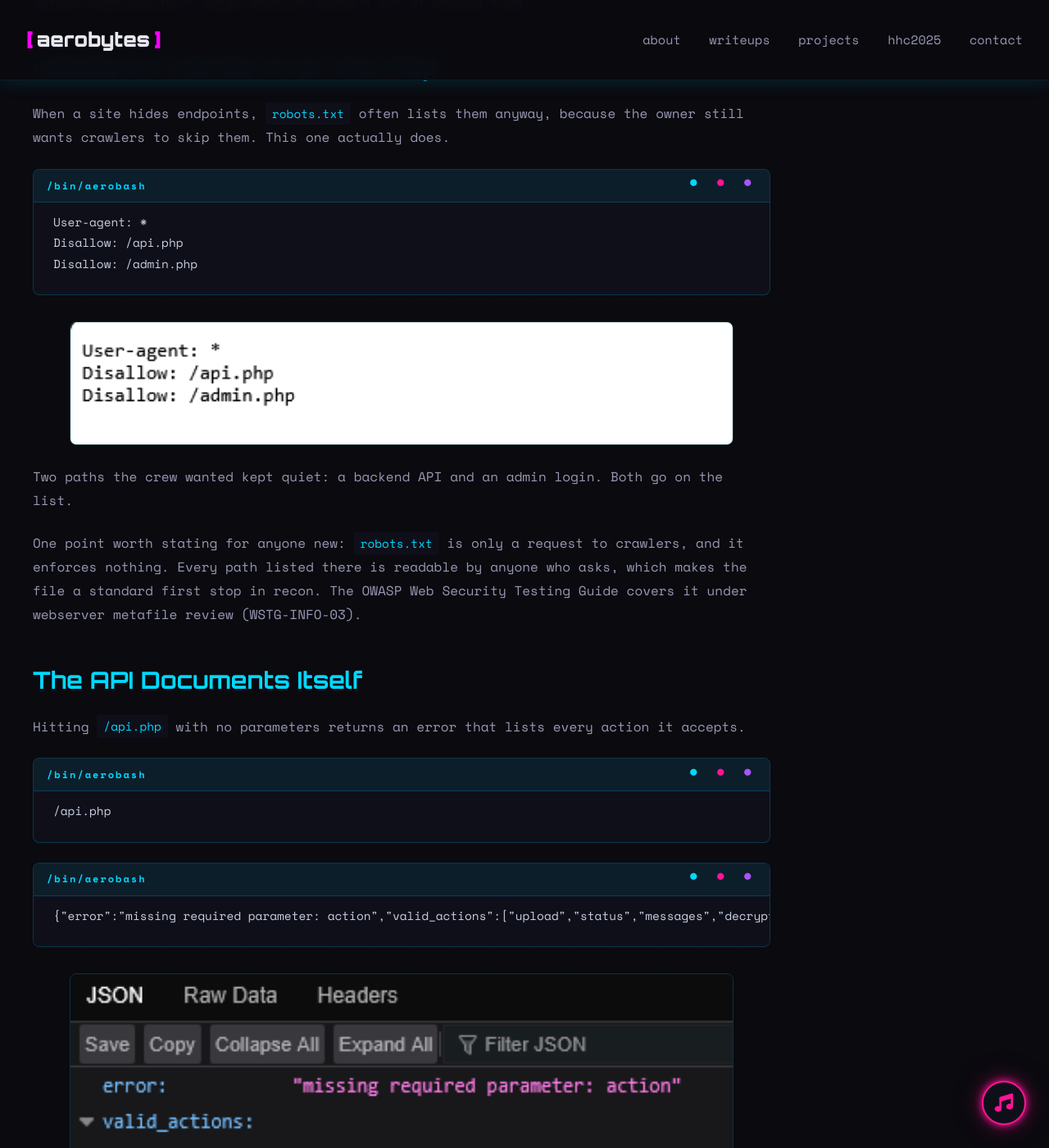
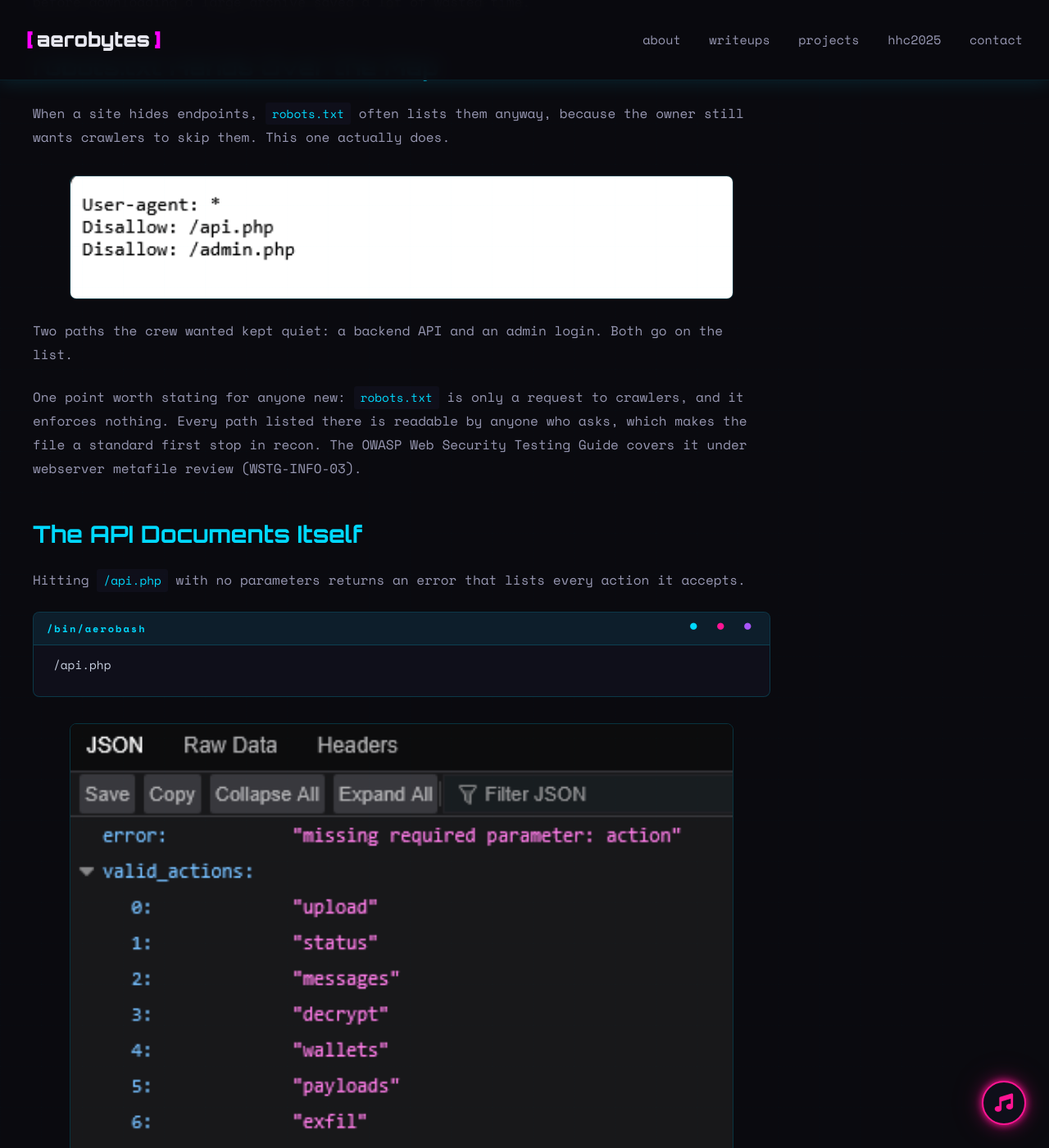
Before and after one commit to Aeronique/aerobytes-site, a Jekyll site: the page built from _posts/2026-08-19-sisterhood-travelling-packets.md, in a window 1280 px wide and 1400 px high, scrolled down 3154 px. Shown: the whole window at 82% size. Built offline with Jekyll 4.4.1, drawn with Linux system fonts in a browser that asks for light colours; some of the changed text lies outside the part shown.

Commit message:
Update 2026-08-19-sisterhood-travelling-packets.md

````diff
--- a/_posts/2026-08-19-sisterhood-travelling-packets.md
+++ b/_posts/2026-08-19-sisterhood-travelling-packets.md
@@ -51,12 +51,6 @@ None of the victim data holds the flag: not the archives, not the timers, not th
 
 When a site hides endpoints, `robots.txt` often lists them anyway, because the owner still wants crawlers to skip them. This one actually does.
 
-```
-User-agent: *
-Disallow: /api.php
-Disallow: /admin.php
-```
-
 ![robots.txt disallowing /api.php and /admin.php](/assets/images/sisterhood-travelling-packets/3.png)
 
 Two paths the crew wanted kept quiet: a backend API and an admin login. Both go on the list.
@@ -71,10 +65,6 @@ Hitting `/api.php` with no parameters returns an error that lists every action i
 /api.php
 ```
 
-```json
-{"error":"missing required parameter: action","valid_actions":["upload","status","messages","decrypt","wallets","payloads","exfil"]}
-```
-
 ![api.php returning its full list of valid actions inside a JSON error](/assets/images/sisterhood-travelling-packets/4.png)
 
 Seven actions, none of them gated by authentication: `upload`, `status`, `messages`, `decrypt`, `wallets`, `payloads`, `exfil`. An endpoint that runs sensitive actions without confirming the caller is broken access control, the risk that has held the top spot on the OWASP Top 10 since the 2021 edition. `messages` was the most promising, so I started there.
@@ -85,10 +75,6 @@ Seven actions, none of them gated by authentication: `upload`, `status`, `messag
 
 ```
 /api.php?action=messages
-```
-
-```json
-{"error":"missing required parameter: conversation_id"}
 ```
 
 ![The messages action asking for a conversation_id parameter](/assets/images/sisterhood-travelling-packets/5.png)
````
